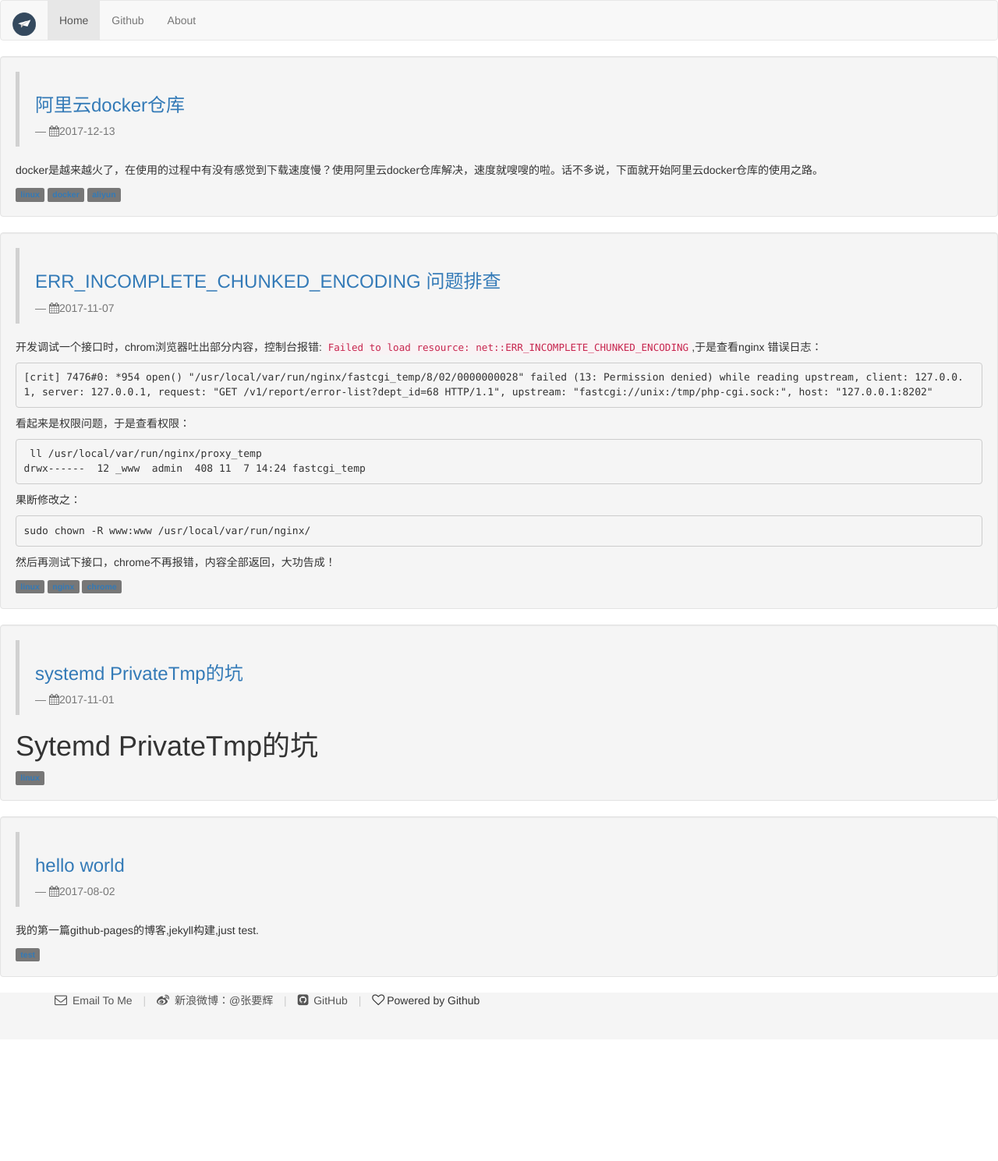
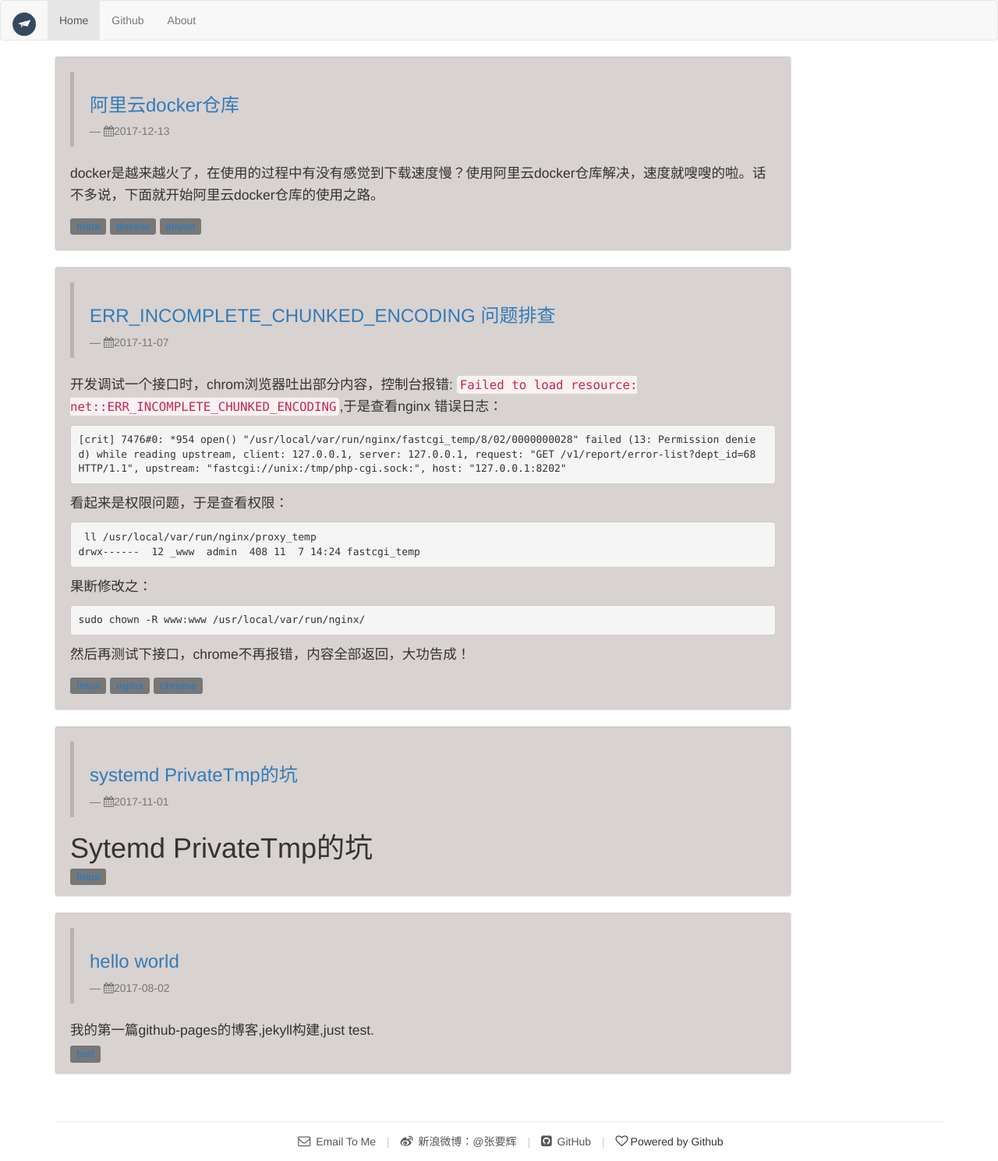
Before and after one commit to jiujiucheng/zhangyaohui1986.github.io, a Jekyll site: the page built from index.html, in a window 1280 px wide. Shown: the whole page at 78% size. Built offline with Jekyll 4.4.1, drawn with Linux system fonts in a browser that asks for light colours; nearby versions of some CDN libraries; before the commit the page ends 1333 px from its top, so only the background shows below that.

Commit message:
update css

```diff
--- a/_includes/footer.html
+++ b/_includes/footer.html
@@ -1,10 +1,9 @@
 <style type="text/css">
 	.footer {
-	    position: absolute;
-	    bottom: auto;
-	    width: 100%;
-	    height: 60px;
-	    background-color: #f5f5f5;
+	   padding: 15px 0;
+       margin: 40px 0 0 0;
+       text-align: center;
+       border-top: 1px solid #eee
 	}
 	.footer .contact-list {
 		margin-bottom: 0;
--- a/_layouts/index.html
+++ b/_layouts/index.html
@@ -1,3 +1,28 @@
+<style type="text/css">
+	 .edwin-post-content{
+        min-height: 45%;
+        font-size: 125%;
+        line-height: 1.6;
+    }
+    .edwin-post-content .post{
+	 	background: #d8d2d1
+    }
+</style>
+
  {% include header.html %}
- {{ content }}
+
+ <div class="container">
+
+    <div class="row">
+        <div class="col-md-10">
+            <div class="edwin-post-content">
+                {{ content }}
+            </div>
+        </div>
+
+        <div class="col-md-2">
+            <!-- this is COL-MD-22222, for some contents -->
+        </div>
+    </div>
+
  {% include footer.html %}
```
